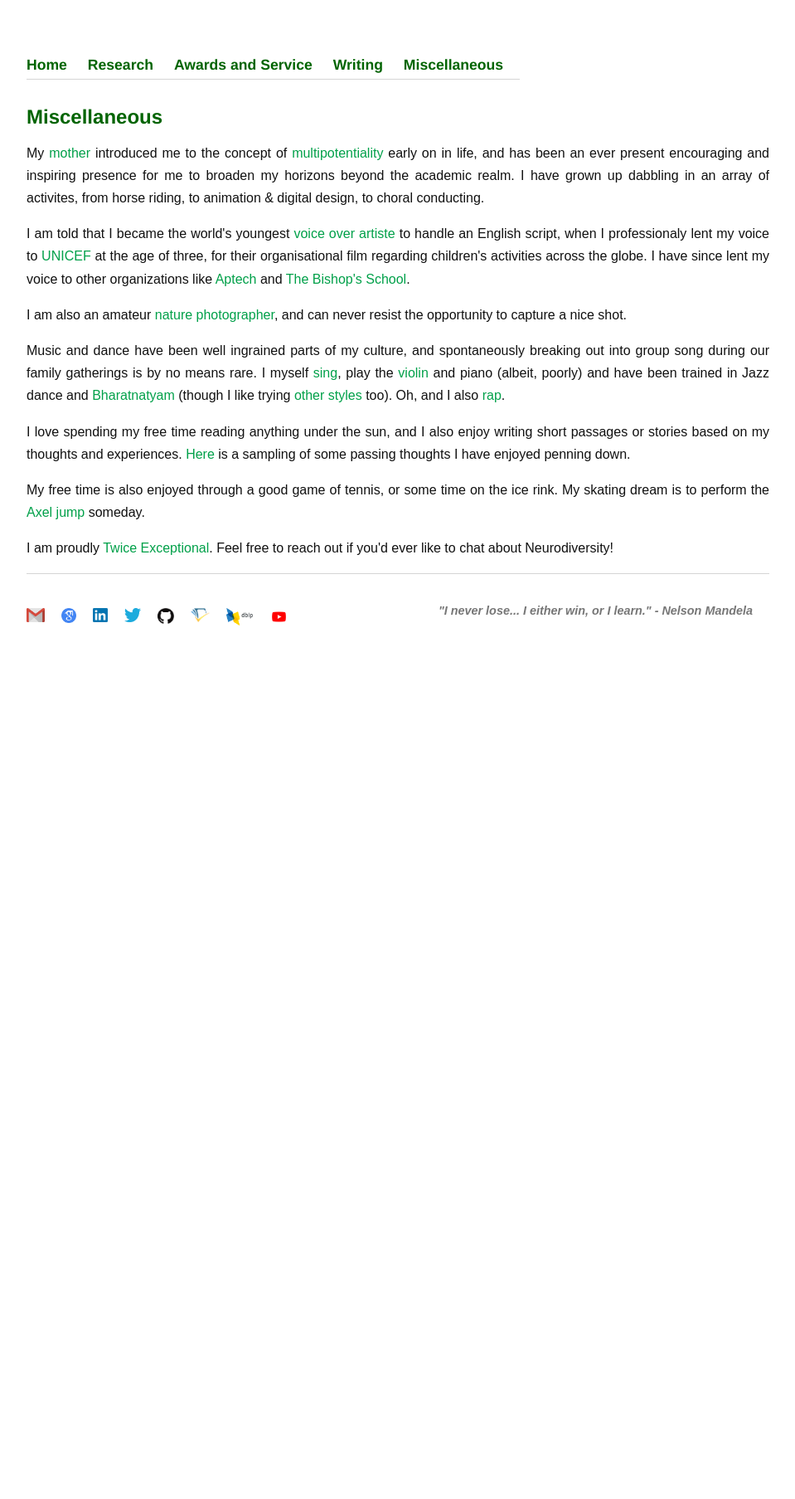
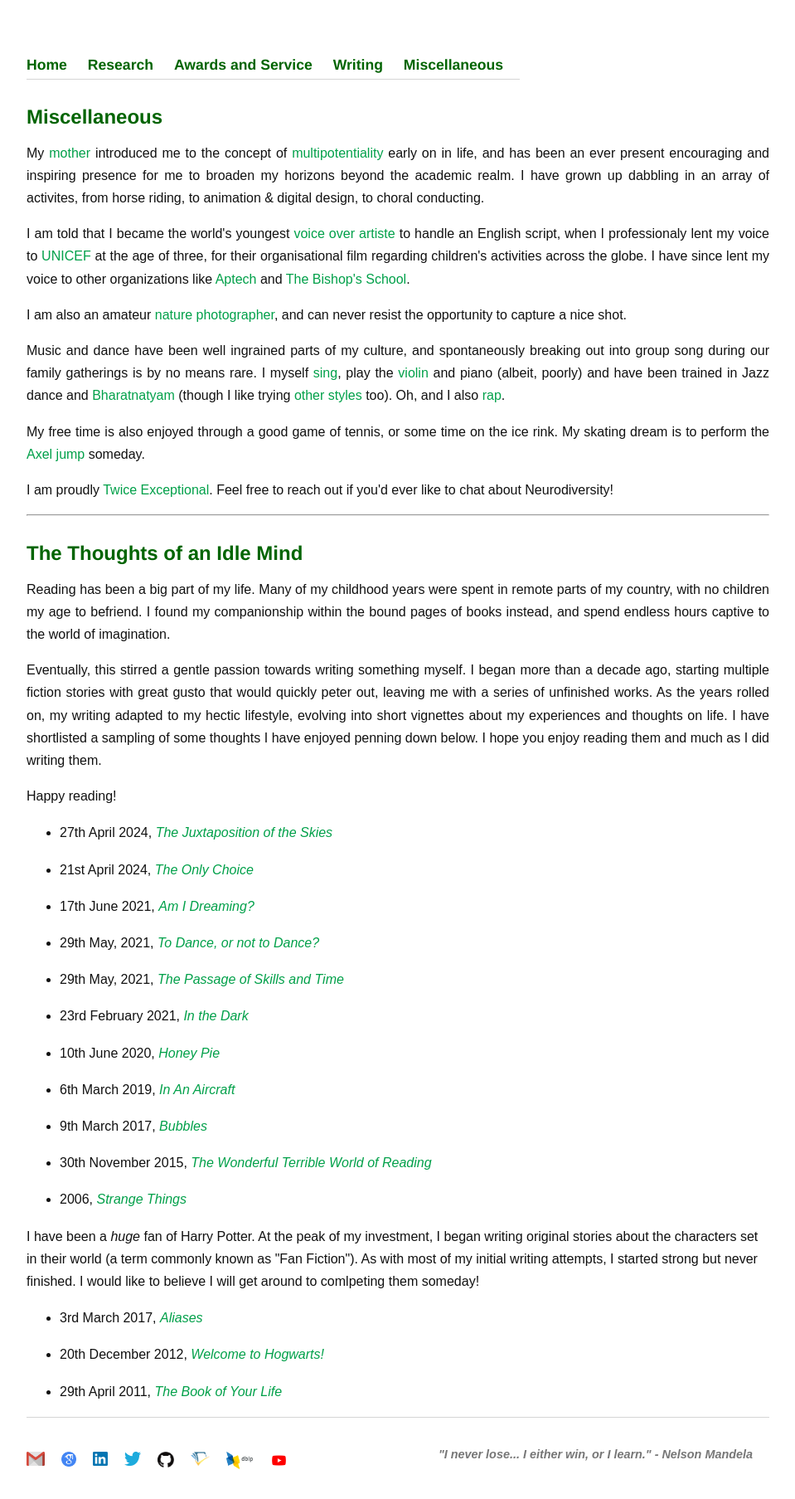
Before and after one commit to Uppaal/Uppaal.github.io, a Jekyll site: the page built from misc.html, in a window 1280 px wide. Shown: the whole page at 83% size, without its empty margins (160-1119 px from the left). Built offline with Jekyll 4.4.1, drawn with Linux system fonts in a browser that asks for light colours; before the commit the page ends 900 px from its top, so only the background shows below that.

Commit message:
Update misc.html

```diff
--- a/misc.html
+++ b/misc.html
@@ -34,10 +34,46 @@ title: Miscellaneous
 		Oh, and I also <a href="https://youtu.be/t_NBP-W0hgQ">rap</a>. </p>
 
 <!-- 	<p>I love spending my free time reading anything under the sun, and I also enjoy writing short passages or stories based on my thoughts and experiences. <a href="https://drive.google.com/file/d/1Q_AR7Jp8Nrzmu6qxLRMfOBCWIDo3Btxu/view?usp=sharing">Here</a> is a sampling of some passing thoughts I have enjoyed penning down.</p> -->
-	<p>I love spending my free time reading anything under the sun, and I also enjoy writing short passages or stories based on my thoughts and experiences. <a href="writings.html">Here</a> is a sampling of some passing thoughts I have enjoyed penning down.</p>
+<!-- 	<p>I love spending my free time reading anything under the sun, and I also enjoy writing short passages or stories based on my thoughts and experiences. See more below!</p> -->
 
 
 	<p>My free time is also enjoyed through a good game of tennis, or some time on the ice rink. My skating dream is to perform the <a href="https://en.wikipedia.org/wiki/Axel_jump">Axel jump</a> someday.</p>
 
 	<p>I am proudly <a href="https://en.wikipedia.org/wiki/Twice_exceptional">Twice Exceptional</a>. Feel free to reach out if you'd ever like to chat about Neurodiversity!</p>
+
+
+	<hr>
+
+	<h1>The Thoughts of an Idle Mind</h1>
+
+	<p>Reading has been a big part of my life. Many of my childhood years were spent in remote parts of my country, with no children my age to befriend. I found my companionship within the bound pages of books instead, and spend endless hours captive to the world of imagination. </p>
+
+	<p>Eventually, this stirred a gentle passion towards writing something myself. I began more than a decade ago, starting multiple fiction stories with great gusto that would quickly peter out, leaving me with a series of unfinished works. As the years rolled on, my writing adapted to my hectic lifestyle, evolving into short vignettes about my experiences and thoughts on life. I have shortlisted a sampling of some thoughts I have enjoyed penning down below. I hope you enjoy reading them and much as I did writing them. </p>
+
+	<p>Happy reading!</p>
+
+<ul>
+	<li>27th April 2024, <i><a href="writings/2024_04_27.html">The Juxtaposition of the Skies</a></i></li>
+	<li>21st April 2024, <i><a href="writings/2024_04_21.html">The Only Choice</a></i></li>
+	<li>17th June 2021, <i><a href="writings/2021_06_17.html">Am I Dreaming?</a></i></li>
+	<li>29th May, 2021, <i><a href="writings/2021_05_29-2.html">To Dance, or not to Dance?</a></i></li>
+	<li>29th May, 2021, <i><a href="writings/2021_05_29.html">The Passage of Skills and Time</a></i></li>
+	<li>23rd February 2021,	<i><a href="writings/2021_02_23.html">In the Dark</a></i></li>
+	<li>10th June 2020, <i><a href="writings/2020_06_10.html">Honey Pie</a></i></li>
+	<li>6th March 2019, <i><a href="writings/2019_03_06.html">In An Aircraft</a></i></li>
+	<li>9th March 2017, <i><a href="writings/2017_03_09.html">Bubbles</a></i></li>
+	<li>30th November 2015, <i><a href="writings/2015_11_30.html">The Wonderful Terrible World of Reading</a></i></li>
+	<li>2006, <i><a href="writings/2006.html">Strange Things</a></i></li>
+
+</ul>
+
+I have been a <i>huge</i> fan of Harry Potter. At the peak of my investment, I began writing original stories about the characters set in their world (a term commonly known as "Fan Fiction").
+As with most of my initial writing attempts, I started strong but never finished. I would like to believe I will get around to comlpeting them someday!
+
+<ul>
+	<li>3rd March 2017, <i><a href="writings/2017_03_03.html">Aliases</a></i></li>
+	<li>20th December 2012,	<i><a href="writings/2012_12_20.html">Welcome to Hogwarts!</a></i></li>
+	<li>29th April 2011, <i><a href="writings/2011_04_29.html">The Book of Your Life</a></i></li>
+</ul>
+
 </div>
```
